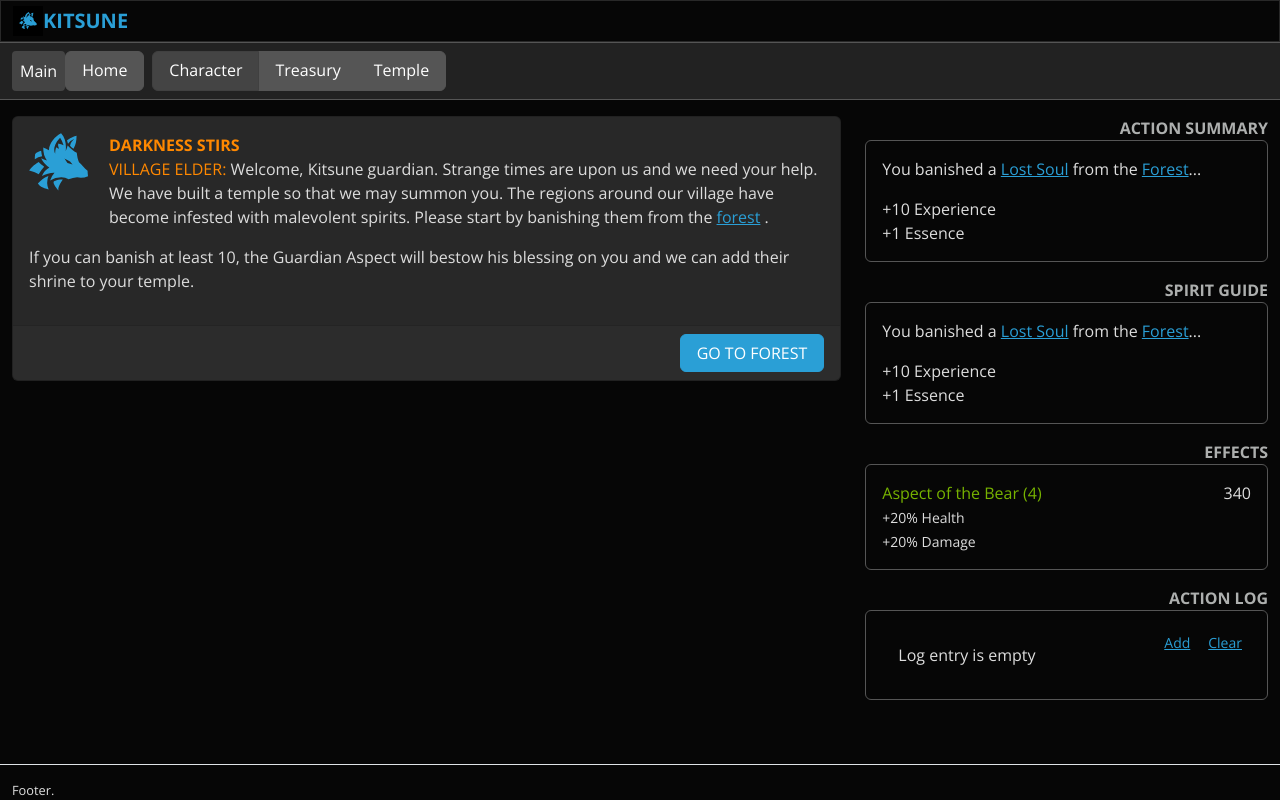
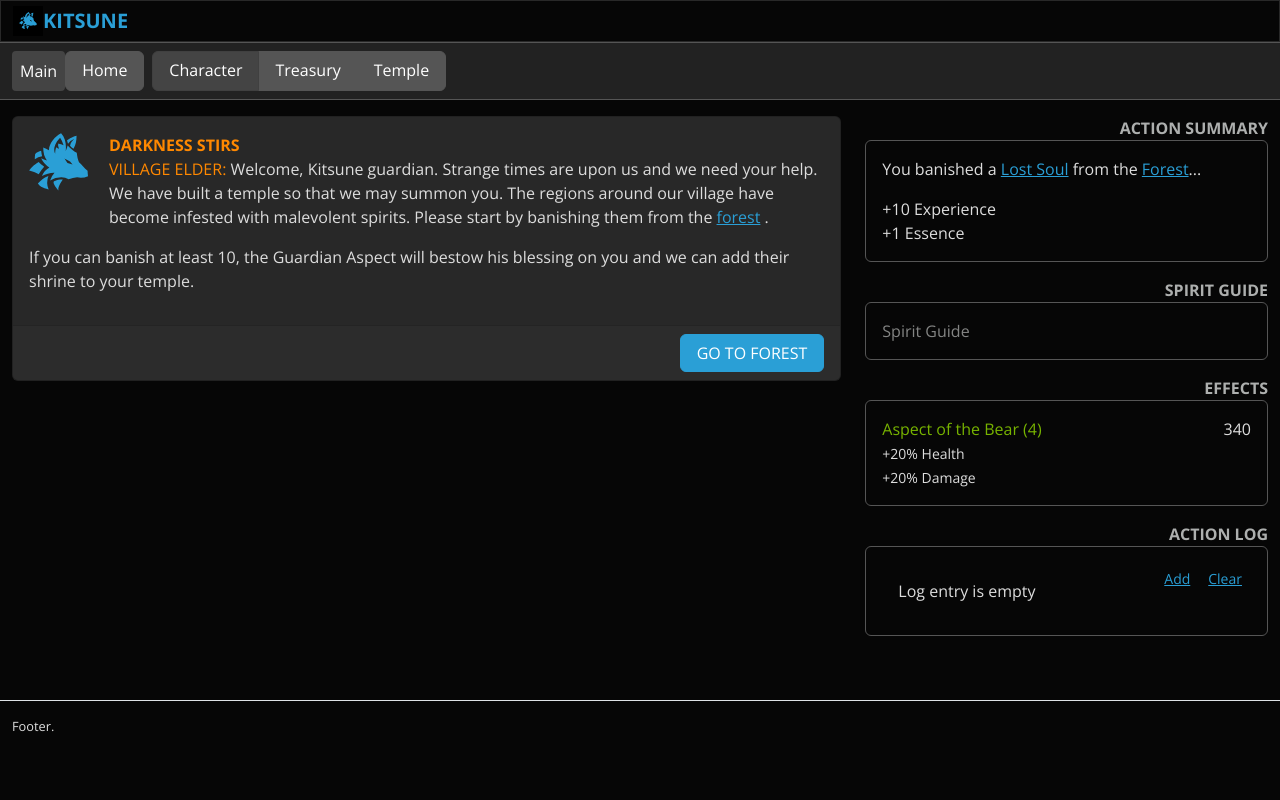
Before and after one commit to SlybootsStudio/kitsune, a Vue app: page / in a window 1280 px wide. Built offline with nearby package versions, Linux system fonts and the light colour scheme.

Commit message:
Adding spirit guide

```diff
--- a/src/components/Sidebar.vue
+++ b/src/components/Sidebar.vue
@@ -3,7 +3,7 @@
     <SidebarBox title="Action Summary" class="mb-3"
       ><ActionSummary
     /></SidebarBox>
-    <SidebarBox title="Spirit Guide" class="mb-3"><ActionSummary /></SidebarBox>
+    <SidebarBox title="Spirit Guide" class="mb-3"><SpiritGuide /></SidebarBox>
     <SidebarBox title="Effects" class="mb-3"><EffectsSummary /></SidebarBox>
     <SidebarBox title="Action Log" class="mb-3"><ActionLog /></SidebarBox>
   </div>
@@ -12,11 +12,18 @@
 <script>
 import SidebarBox from "@/components/sidebar/SidebarBox";
 import ActionSummary from "@/components/sidebar/ActionSummary";
+import SpiritGuide from "@/components/SpiritGuide";
 import EffectsSummary from "@/components/sidebar/EffectsSummary";
 import ActionLog from "@/components/sidebar/ActionLog";
 export default {
   name: "Sidebar",
-  components: { SidebarBox, ActionSummary, EffectsSummary, ActionLog },
+  components: {
+    SidebarBox,
+    ActionSummary,
+    SpiritGuide,
+    EffectsSummary,
+    ActionLog
+  },
   props: {}
 };
 </script>
--- /dev/null
+++ b/src/components/SpiritGuide.vue
@@ -0,0 +1,14 @@
+<template>Spirit Guide</template>
+
+<script>
+export default {
+  name: "Treasury",
+  components: {},
+  data: function() {
+    return {};
+  },
+  props: {},
+  computed: {},
+  methods: {}
+};
+</script>
```
